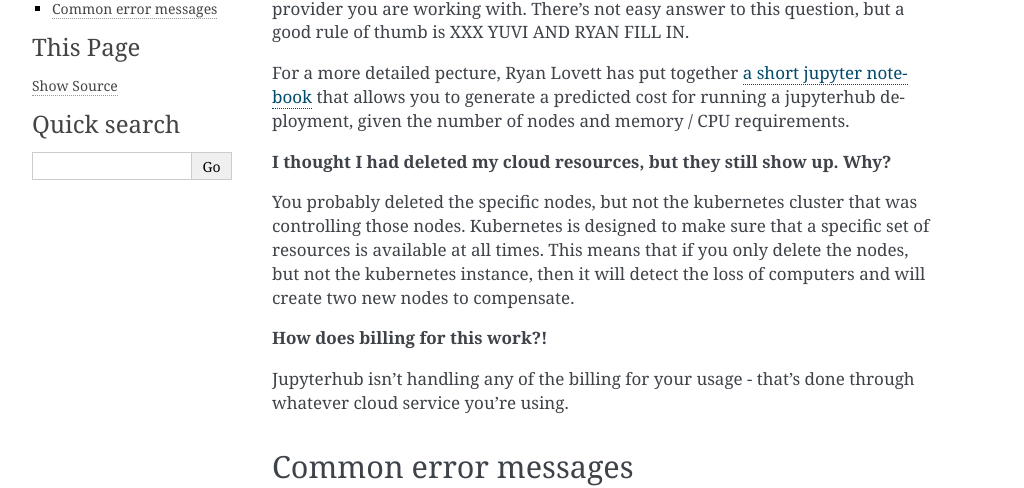
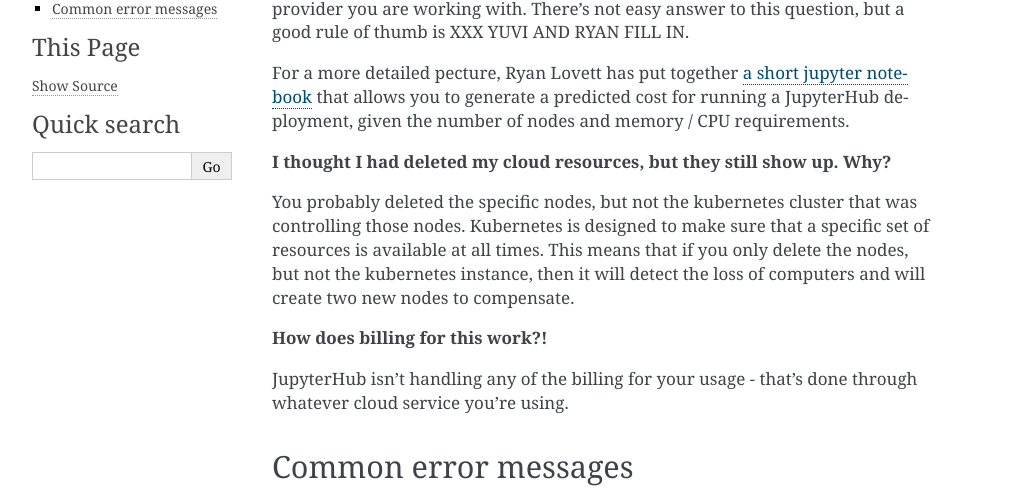
Before and after one commit to jupyterhub/zero-to-jupyterhub-k8s, a Sphinx documentation site: the page built from doc/source/troubleshooting.rst, in a window 1280 px wide. Shown: the part 243-731 px from the top of the page, without its empty margins (148-1172 px from the left). Built offline with Sphinx 7.4.7, drawn with Linux system fonts in a browser that asks for light colours.

```diff
--- a/doc/source/extending.rst
+++ b/doc/source/extending.rst
@@ -91,7 +91,7 @@ configure JupyterHub to build off of this image.
 
        gcloud docker -- push gcr.io/<project-name>/<image-name>:<tag>
 
-6.  **Edit the jupyterhub configuration to build from this image.** We do this by editing the ``config.yaml`` file that we originally created to include the jupyter hashes. Edit ``config.yaml`` by including these lines in it:
+6.  **Edit the JupyterHub configuration to build from this image.** We do this by editing the ``config.yaml`` file that we originally created to include the jupyter hashes. Edit ``config.yaml`` by including these lines in it:
 
     .. code-block:: bash
 
@@ -106,7 +106,7 @@ configure JupyterHub to build off of this image.
 
        helm upgrade jhub helm-chart -f config.yaml
 
-8. **Log back into your jupyterhub instance.** If you already have a running jupyterhub session, you’ll need to restart it (by restarting your session from the control panel in the top right). New users won’t have to do this.
+8. **Log back into your JupyterHub instance.** If you already have a running JupyterHub session, you’ll need to restart it (by restarting your session from the control panel in the top right). New users won’t have to do this.
 9. **Enjoy your new computing environment!** You should now have a live computing environment built off of the Docker image we’ve created.
 
 Authenticating with OAuth2
--- a/doc/source/setup.rst
+++ b/doc/source/setup.rst
@@ -1,7 +1,7 @@
 Step by Step Instructions
 =========================
 
-These instructions will guide you through the process of setting up your jupyterhub for the first time.
+These instructions will guide you through the process of setting up your JupyterHub for the first time.
 
 Install cloud computing services + kubernetes
 ---------------------------------------------
@@ -46,7 +46,7 @@ Setting up JupyterHub
 
    Copy the output each time, we’ll use this in the next step.
 
-4. Insert these lines into the file, making sure they do not contain curly quotes or tabs. Substitute each occurrence of RANDOM_STRING_N below with the output of `openssl rand -hex 32` . The strings are tokens that will be used to authenticate your jupyterhub instance (make sure that you keep the quotation marks):
+4. Insert these lines into the file, making sure they do not contain curly quotes or tabs. Substitute each occurrence of RANDOM_STRING_N below with the output of `openssl rand -hex 32` . The strings are tokens that will be used to authenticate your JupyterHub instance (make sure that you keep the quotation marks):
 
     .. code-block:: bash
 
--- a/doc/source/tools.rst
+++ b/doc/source/tools.rst
@@ -18,7 +18,7 @@ Tools for setting up JupyterHub
 
 `Docker <https://docs.docker.com/engine/getstarted/>`_
 
-- Docker is a technology for “containerized” computing environments. This basically means creating a very specific combination of hardware + software that can be easily moved to any computer. It’s useful for standardizing the environment in which development happens. We use this to generate live computing environments that users of a jupyterhub will experience. They’ll all have the same basic set of files + packages.
+- Docker is a technology for “containerized” computing environments. This basically means creating a very specific combination of hardware + software that can be easily moved to any computer. It’s useful for standardizing the environment in which development happens. We use this to generate live computing environments that users of a JupyterHub will experience. They’ll all have the same basic set of files + packages.
 
 `Helm <https://github.com/kubernetes/helm/blob/master/docs/charts.md>`_
 
--- a/doc/source/troubleshooting.rst
+++ b/doc/source/troubleshooting.rst
@@ -10,7 +10,7 @@ That all depends on how many resources you request, and what kind of cloud provi
 you are working with. There's not easy answer to this question, but a good rule
 of thumb is XXX YUVI AND RYAN FILL IN.
 
-For a more detailed pecture, Ryan Lovett has put together `a short jupyter notebook <https://github.com/data-8/jupyterhub-k8s/blob/master/docs/cost-estimation/gce_budgeting.ipynb>`_ that allows you to generate a predicted cost for running a jupyterhub deployment, given the number of nodes and memory / CPU requirements.
+For a more detailed pecture, Ryan Lovett has put together `a short jupyter notebook <https://github.com/data-8/jupyterhub-k8s/blob/master/docs/cost-estimation/gce_budgeting.ipynb>`_ that allows you to generate a predicted cost for running a JupyterHub deployment, given the number of nodes and memory / CPU requirements.
 
 **I thought I had deleted my cloud resources, but they still show up. Why?**
 
@@ -18,7 +18,7 @@ You probably deleted the specific nodes, but not the kubernetes cluster that was
 
 **How does billing for this work?!**
 
-Jupyterhub isn't handling any of the billing for your usage - that's done through
+JupyterHub isn't handling any of the billing for your usage - that's done through
 whatever cloud service you're using.
 
 Common error messages
```
